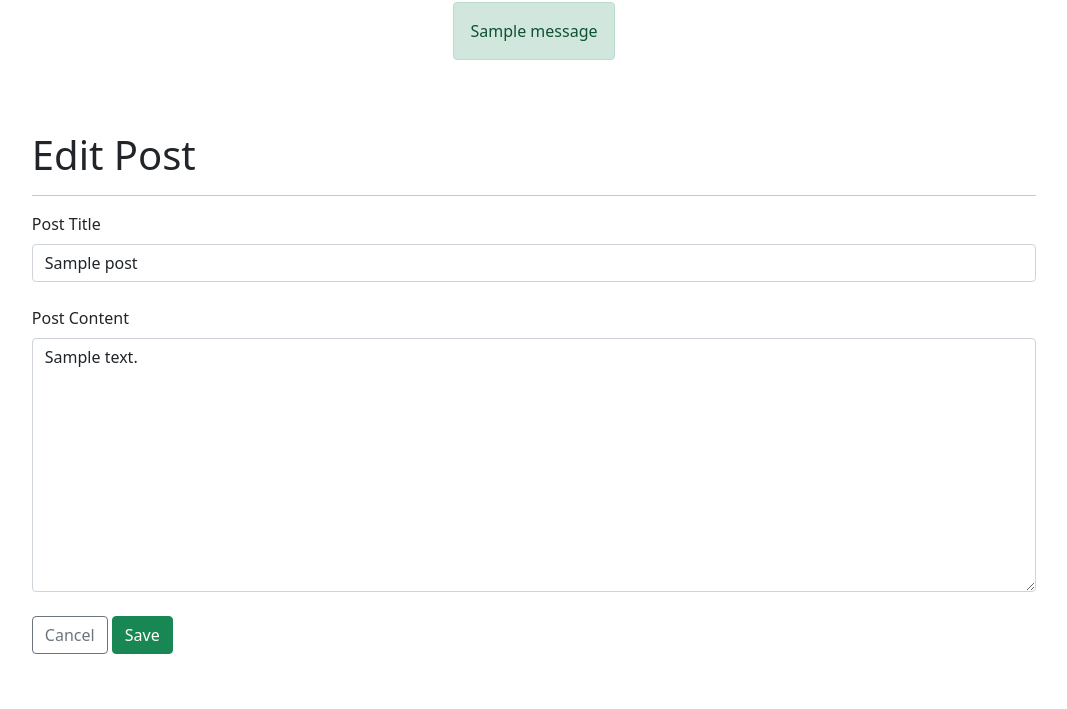
After one commit to Woozical/sprinboard-23.1, a Flask app: page /posts/1/edit in a window 1280 px wide. The commit adds this page. Shown: the top 709 px of the page, without its empty margins (106-1173 px from the left). Run offline with Flask 2, Linux system fonts and the light colour scheme; tables that the repository leaves empty hold one stand-in row (values such as "Sample post"); one stand-in notice (Sample message) is shown.

Commit message:
post editing, style tweaking

```diff
--- a/app.py
+++ b/app.py
@@ -38,10 +38,10 @@ def submit_create_form():
         return redirect('/users')
     else:
         if not first_name:
-            flash('Missing information in field "First Name"')
+            flash('Missing information in field "First Name"', 'warning')
         if not last_name:
-            flash('Missing information in field "Last Name"')
-        return redirect('/create')
+            flash('Missing information in field "Last Name"', 'warning')
+        return redirect('/users/new')
 
 @app.route('/users/<int:user_id>')
 def user_detail_view(user_id):
@@ -102,18 +102,44 @@ def submit_post_form(user_id):
             cookie_post_content() # Clear from session cookie
             return redirect(f'/posts/{new_post.id}')
         except:
-            flash('An error occured when saving your post. Please try again later.')
+            flash('An error occured when saving your post. Please try again later.', 'danger')
             cookie_post_content(title,content)
             return redirect(f'/users/{user_id}')
 
     else:
         if not title:
-            flash('Missing Post Title')
+            flash('Missing Post Title', 'warning')
         if not content:
-            flash('Missing Post Content')
+            flash('Missing Post Content', 'warning')
 
         cookie_post_content(title, content)
         return redirect(f'/users/{user_id}/posts/new')
+
+
+@app.route('/posts/<int:post_id>/edit', methods=['GET'])
+def post_edit_form_view(post_id):
+    post = Post.query.get(post_id)
+    return render_template('edit-post-form.html', post=post)
+
+@app.route('/posts/<int:post_id>/edit', methods=['POST'])
+def post_edit_submission(post_id):
+    post = Post.query.get(post_id)
+
+    if request.form['post-title']:
+        post.title = request.form['post-title']
+    else:
+        flash('Post titles are required. The previous title was kept.', 'info')
+
+    if request.form['post-content']:
+        post.content = request.form['post-content']
+    else:
+        flash('Post content body is required. Previous post content was kept.', 'info')
+
+
+    db.session.add(post)
+    db.session.commit()
+
+    return redirect(f'/posts/{post.id}')
 
 
 def cookie_post_content(title='', content=''):
--- a/static/style.css
+++ b/static/style.css
@@ -9,3 +9,9 @@
     align-items: center;
     flex-direction: column;
 }
+
+.flash-container{
+    text-align: center;
+    margin-top: 0.2vh;
+    width: max-content;
+}
--- a/templates/base.html
+++ b/templates/base.html
@@ -9,11 +9,15 @@
     <title>{% block title %}{% endblock %}</title>
 </head>
 <body>
-    {% with messages = get_flashed_messages() %}
+    {% with messages = get_flashed_messages(with_categories=True) %}
     {% if messages %}
-        {% for msg in messages %}
-        <p>{{msg}}</p>
+    <div class="container flash-container">
+        {% for category, msg in messages %}
+        <div class="alert alert-{{category}}">
+            {{msg}}
+        </div>
         {% endfor %}
+    </div>
     {% endif %}
     {% endwith %}
     {% block content %}
--- /dev/null
+++ b/templates/edit-post-form.html
@@ -0,0 +1,27 @@
+{% extends 'base.html' %}
+
+{% block title %}Edit Post{% endblock %}
+
+{% block content %}
+<div class="container">
+<form action="/posts/{{post.id}}/edit" method="POST" class="submission-form">
+    <h1>Edit Post</h1>
+    <hr>
+    <div class="form-group">
+        <label for="post-title" class="form-label">Post Title</label>
+        <input class="form-control" name= "post-title" type="text" value="{{post.title}}">
+    </div>
+    <br>
+    <div class="form-group">
+        <label for="post-content" class="form-label">Post Content</label>
+        <textarea class="form-control" name="post-content" cols="30" rows="10">{{post.content}}</textarea>
+    </div>
+    <br>
+    <div class="form-group">
+        <a href="/posts/{{post.id}}" class="btn btn-outline-secondary">Cancel</a>
+        <button type="submit" class="btn btn-success">Save</button>
+    </div>
+
+</form>
+</div>
+{% endblock %}
--- a/templates/post.html
+++ b/templates/post.html
@@ -14,8 +14,9 @@
         <i>Posted by: <a href="/users/{{post.poster.id}}">{{post.poster.full_name}}</a> on {{post.create_date}}</i>
     </div>
     <br>
-    <button class="btn btn-outline-primary btn-sm">Edit</button>
+    <a href="/posts/{{post.id}}/edit" class="btn btn-outline-primary btn-sm">Edit</a>
     <button class="btn btn-outline-danger btn-sm">Delete</button>
+    <a href="/users" class="btn btn-outline-dark btn-sm">Return</a>
 </div>
 </div>
 {% endblock %}
```
Also changed, not shown: templates/create-post-form.html (indentation only).
